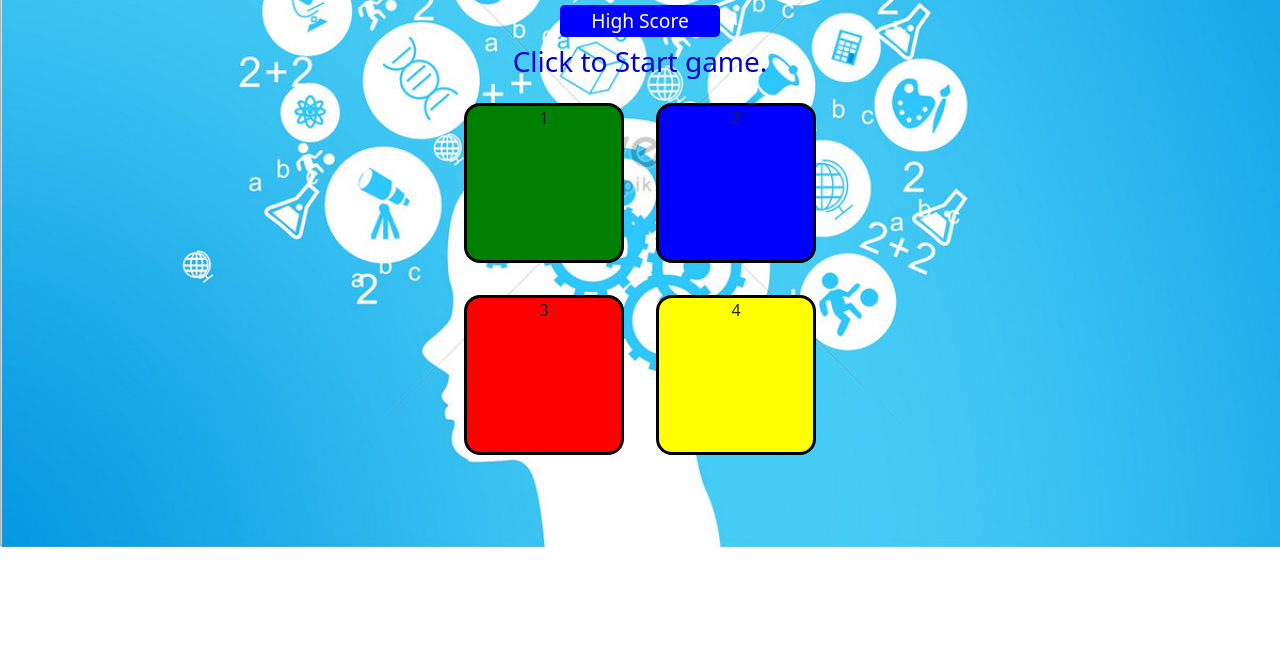
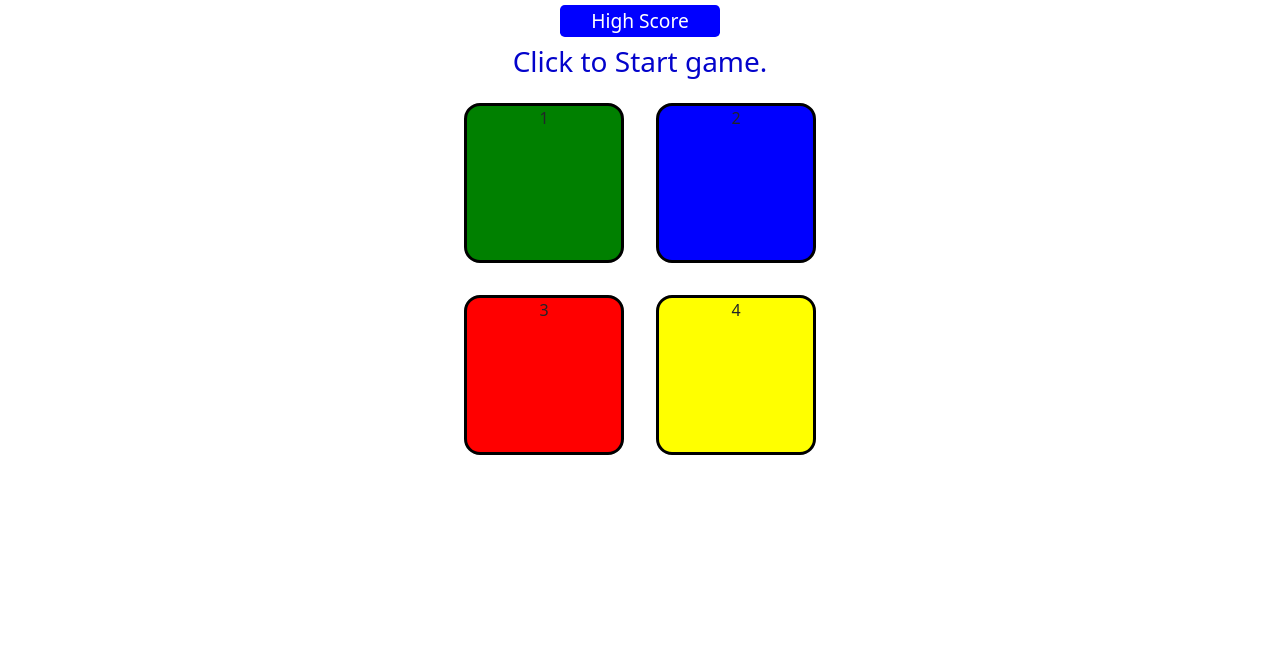
Before and after one commit to adarshsingh888/Simon, a plain HTML site: page index.html in a window 1280 px wide. Shown: the part 145-800 px from the top of the page. Drawn offline with nearby package versions, Linux system fonts and the light colour scheme.

Commit message:
Update Style.css

```diff
--- a/Style.css
+++ b/Style.css
@@ -1,5 +1,5 @@
 body {
-    background-image: url('bkg.jpg');
+    /*background-image: url('bkg.jpg');*/
     background-size: cover;
     background-position: center;
     background-repeat: no-repeat; /* Prevents the background from repeating */
```
